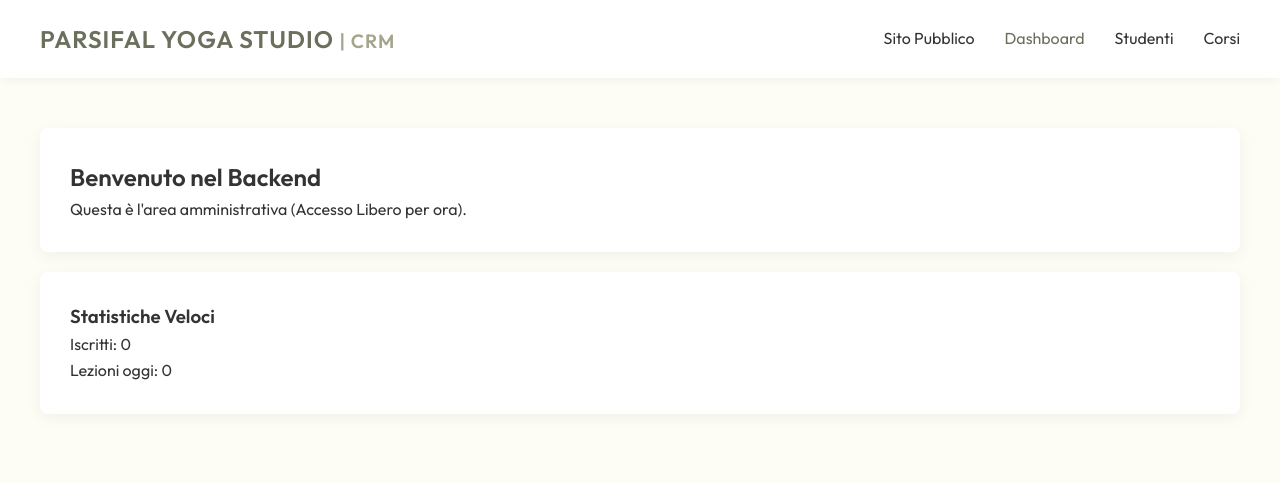
After one commit to maxziro/Yoga-Studio-crm, a PHP site: page /dashboard in a window 1280 px wide. The commit adds this page. Shown: the top 483 px of the page. Run offline with PHP 8.4, Linux system fonts and the light colour scheme.

Commit message:
feat(crm): add public dashboard link and view

```diff
--- a/public/index.php
+++ b/public/index.php
@@ -22,6 +22,10 @@ switch ($path) {
         require_once __DIR__ . '/../src/Views/home.php';
         break;
 
+    case $base_path . 'dashboard':
+        require_once __DIR__ . '/../src/Views/dashboard.php';
+        break;
+
     default:
         http_response_code(404);
         require_once __DIR__ . '/../src/Views/404.php';
--- /dev/null
+++ b/src/Views/dashboard.php
@@ -0,0 +1,52 @@
+<!DOCTYPE html>
+<html lang="it">
+<head>
+    <meta charset="UTF-8">
+    <meta name="viewport" content="width=device-width, initial-scale=1.0">
+    <title>Dashboard - Parsifal Yoga Studio</title>
+    <link rel="stylesheet" href="/css/style.css">
+    <link href="https://fonts.googleapis.com/css2?family=Outfit:wght@300;400;600&display=swap" rel="stylesheet">
+    <style>
+        .dashboard-container {
+            padding: 50px 20px;
+            max-width: 1200px;
+            margin: 0 auto;
+        }
+        .dashboard-card {
+            background: white;
+            padding: 30px;
+            border-radius: 8px;
+            box-shadow: 0 4px 15px rgba(0,0,0,0.05);
+            margin-bottom: 20px;
+        }
+    </style>
+</head>
+<body>
+    <header class="main-header">
+        <div class="container">
+            <h1 class="logo">Parsifal Yoga Studio <span style="font-size: 0.8em; color: var(--secondary-color);">| CRM</span></h1>
+            <nav>
+                <ul>
+                    <li><a href="/">Sito Pubblico</a></li>
+                    <li><a href="#" class="active">Dashboard</a></li>
+                    <li><a href="#">Studenti</a></li>
+                    <li><a href="#">Corsi</a></li>
+                </ul>
+            </nav>
+        </div>
+    </header>
+
+    <div class="dashboard-container">
+        <div class="dashboard-card">
+            <h2>Benvenuto nel Backend</h2>
+            <p>Questa è l'area amministrativa (Accesso Libero per ora).</p>
+        </div>
+
+        <div class="dashboard-card">
+            <h3>Statistiche Veloci</h3>
+            <p>Iscritti: 0</p>
+            <p>Lezioni oggi: 0</p>
+        </div>
+    </div>
+</body>
+</html>
--- a/src/Views/home.php
+++ b/src/Views/home.php
@@ -34,7 +34,8 @@
 
     <footer class="main-footer">
         <div class="container">
-            <p>&copy; <?php echo date("Y"); ?> Parsifal Yoga Studio Vicenza</p>
+            <p>&copy; <?php echo date("Y"); ?> Parsifal Yoga Studio Vicenza | <a href="/dashboard"
+                    style="color: var(--text-light); text-decoration: none; font-size: 0.8em;">Admin CRM</a></p>
         </div>
     </footer>
 </body>
```
